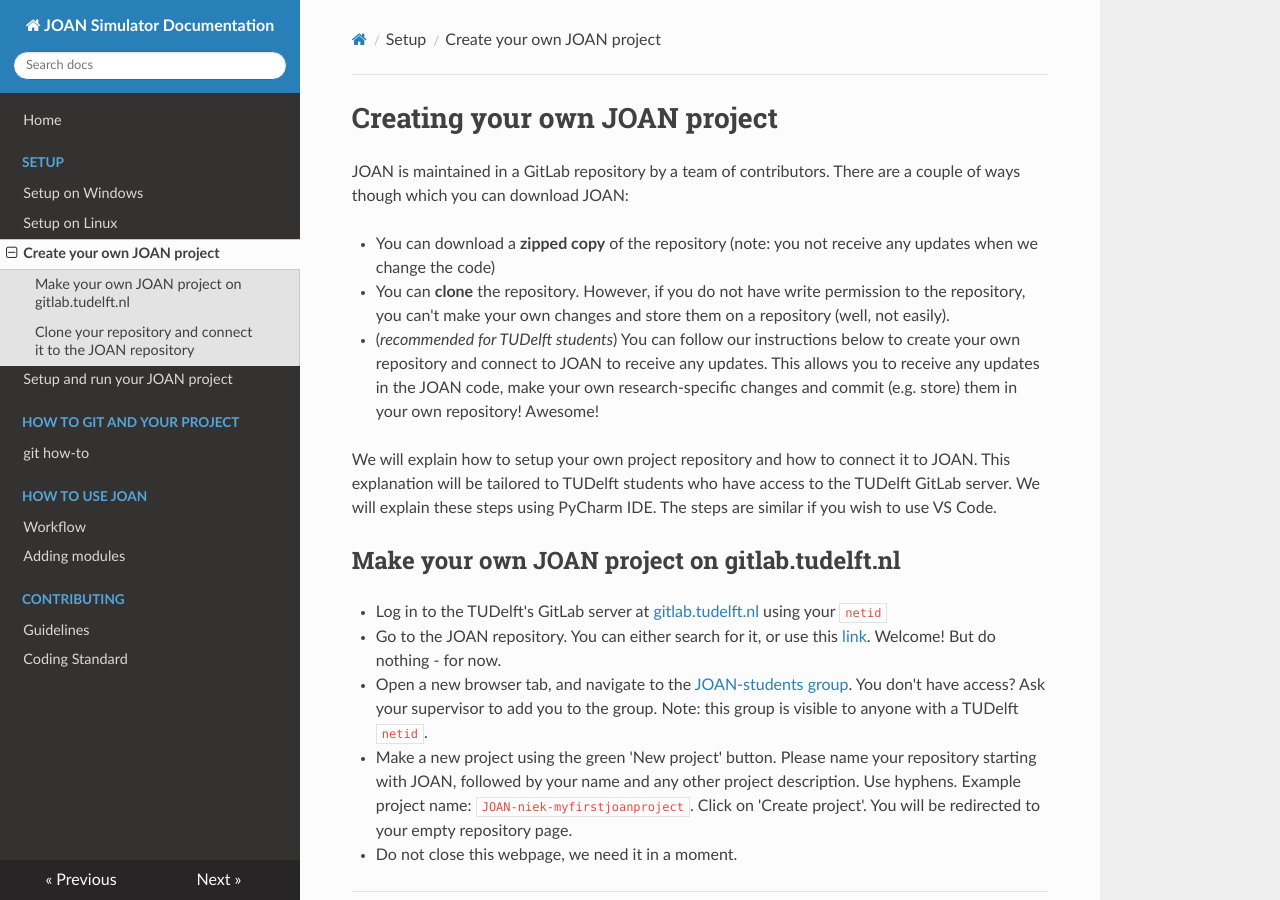
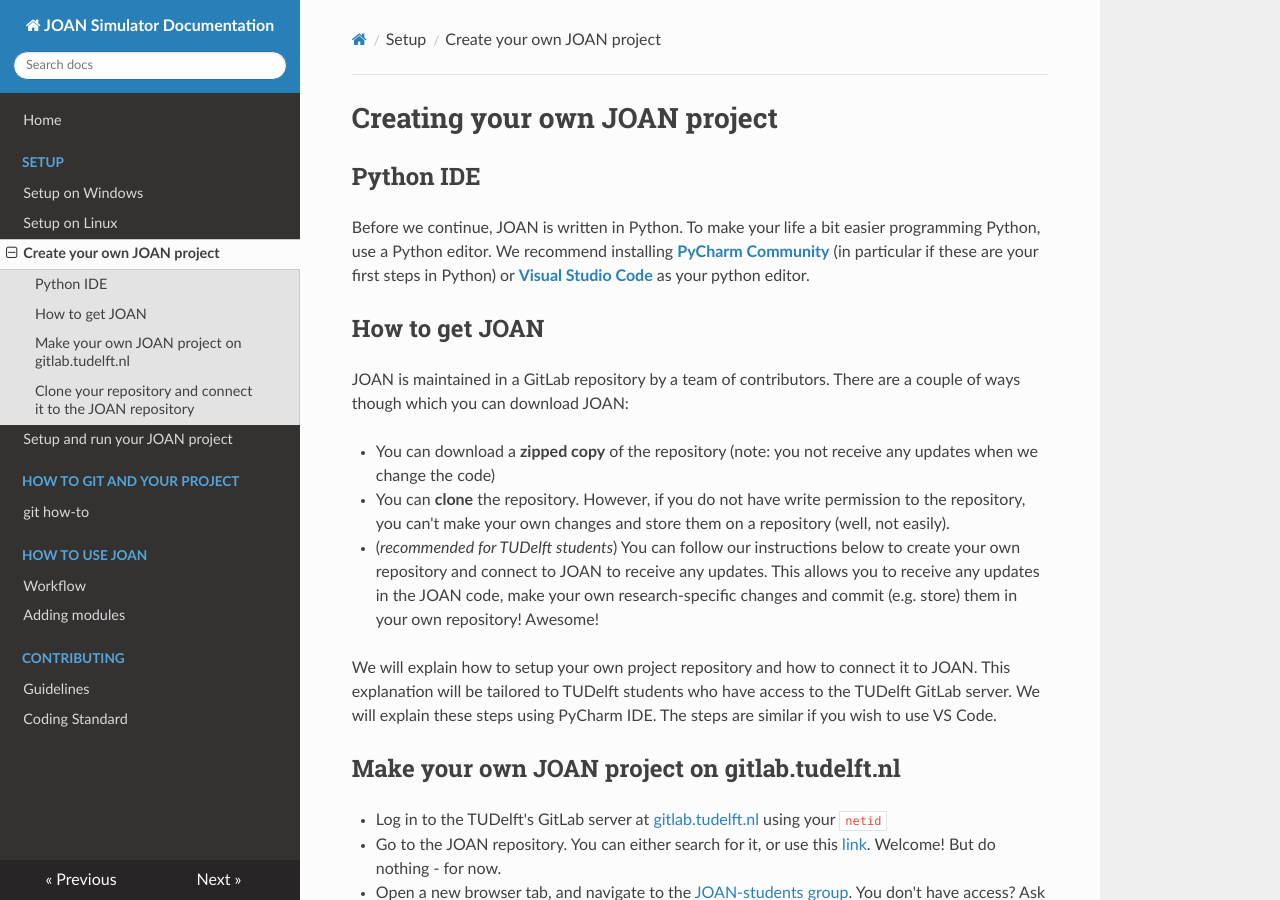
Before and after one commit to tud-hri/joan, an MkDocs documentation site: the page built from docs/setup-create-joan-project.md, in a window 1280 px wide and 900 px high. Built offline with MkDocs 1.6.1, drawn with Linux system fonts in a browser that asks for light colours; nearby versions of some CDN libraries.

Commit message:
Moved IDE

```diff
--- a/docs/setup-create-joan-project.md
+++ b/docs/setup-create-joan-project.md
@@ -1,5 +1,10 @@
 # Creating your own JOAN project
 
+## Python IDE
+Before we continue, JOAN is written in Python. To make your life a bit easier programming Python, use a Python editor. We recommend installing __[PyCharm Community](https://www.jetbrains.com/pycharm/)__ (in particular if these are your first steps in Python) or __[Visual Studio Code](https://code.visualstudio.com/)__ as your python editor.
+
+
+## How to get JOAN
 JOAN is maintained in a GitLab repository by a team of contributors. There are a couple of ways though which you can download JOAN:
 
 - You can download a __zipped copy__ of the repository (note: you not receive any updates when we change the code)
```
Also changed, not shown: docs/setup-carla-windows.md (+4 -8 lines).
